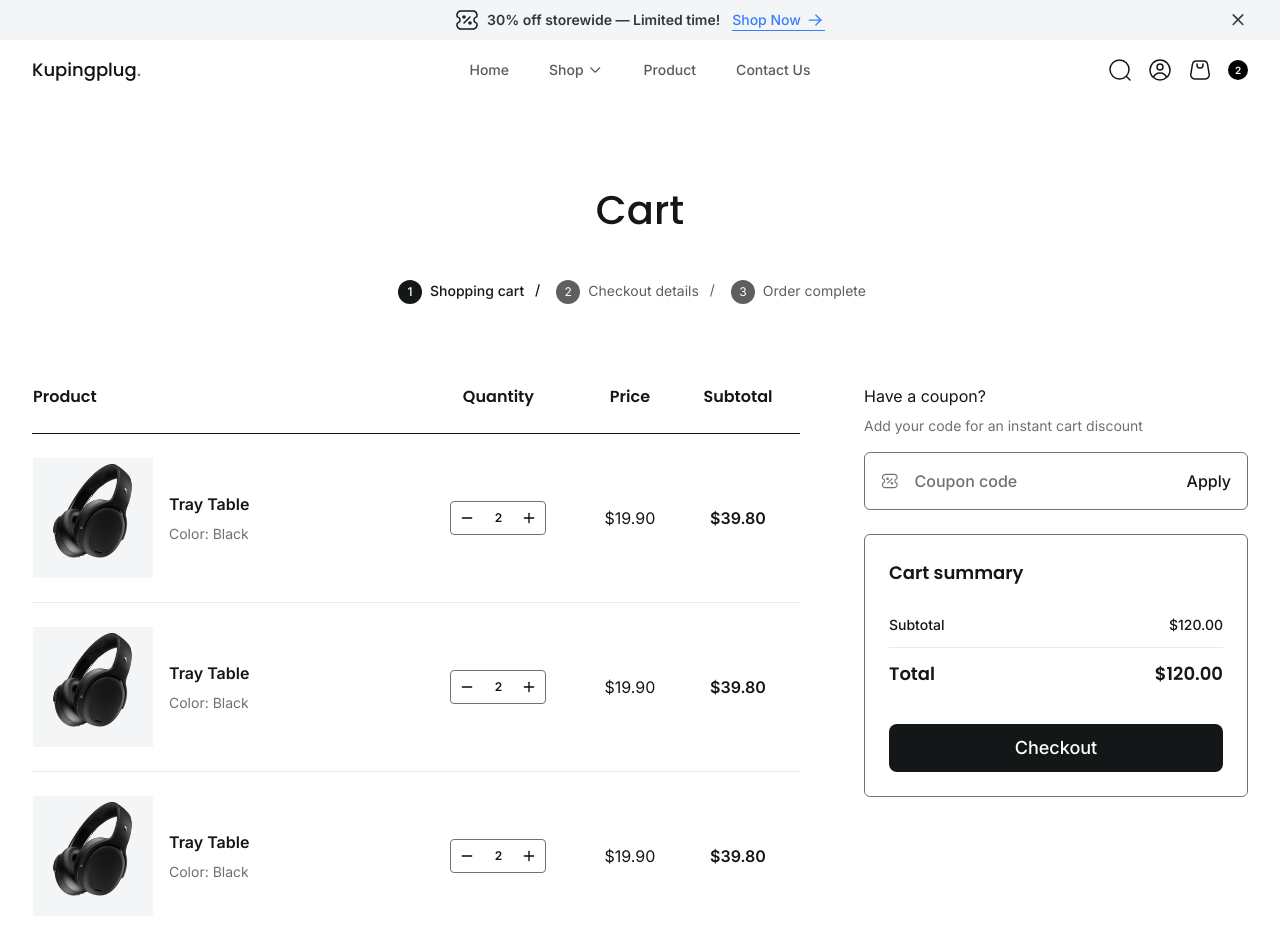
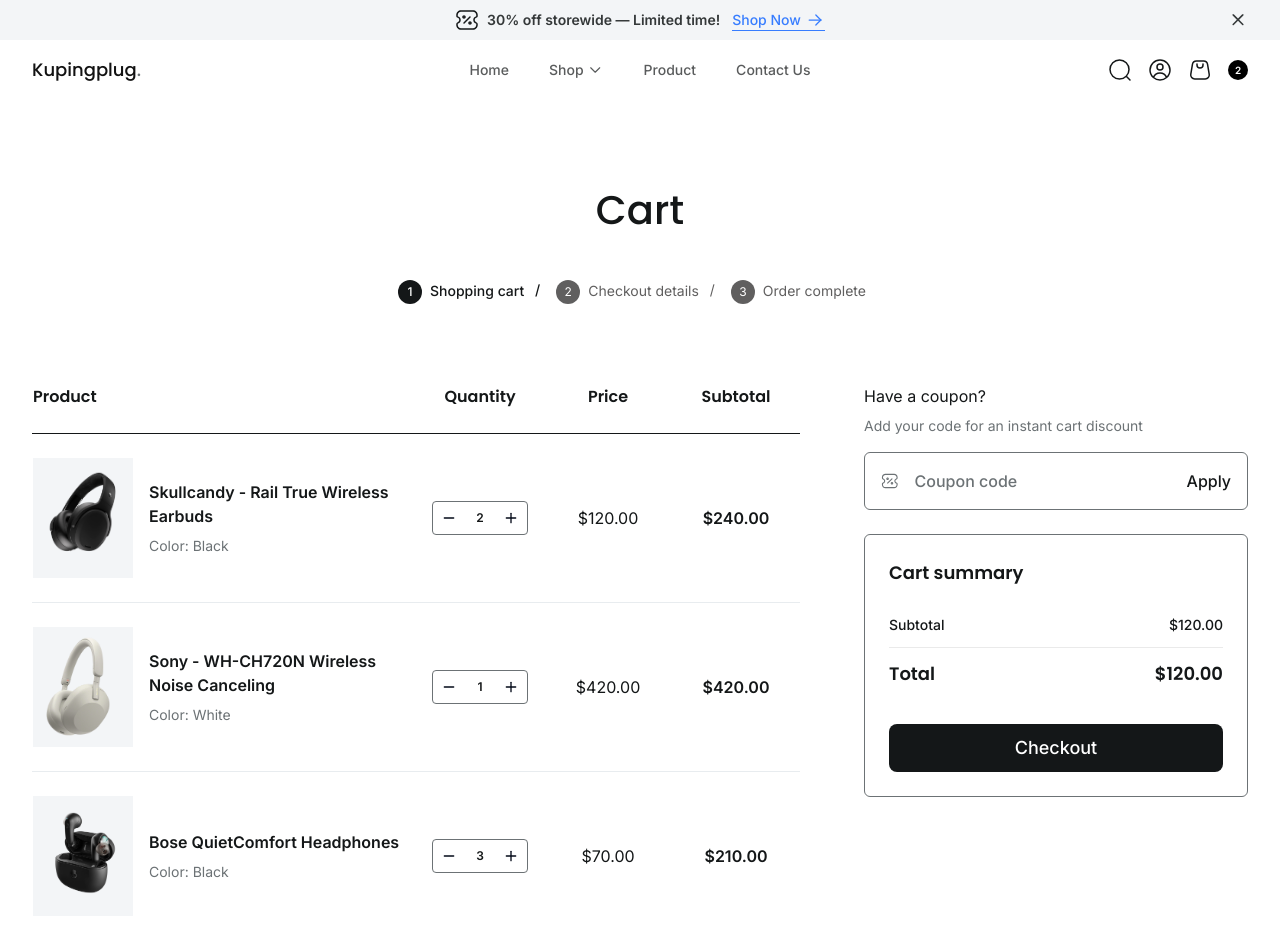
Before and after one commit to pujiragil/kupingplug, a Next.js app: page /cart in a window 1280 px wide. Shown: the top 952 px of the page. Built offline with nearby package versions, Linux system fonts and the light colour scheme.

Commit message:
add dummy carts data with catItem

```diff
--- a/app/(subroot)/cart/cartTable.tsx
+++ b/app/(subroot)/cart/cartTable.tsx
@@ -1,6 +1,41 @@
-// package
-import Image from "next/image";
-import { Minus, Plus, X } from "lucide-react";
+// ui
+import CartItem from "@/app/(subroot)/cart/cartItem";
+
+const carts = [
+  {
+    id: 1,
+    image: {
+      src: "/images/sumplekuping-1.png",
+      alt: "sumplekuping",
+    },
+    name: "Skullcandy - Rail True Wireless Earbuds",
+    quantity: 2,
+    price: 120,
+    color: "Black",
+  },
+  {
+    id: 2,
+    image: {
+      src: "/images/sumplekuping-2.png",
+      alt: "sumplekuping",
+    },
+    name: "Sony - WH-CH720N Wireless Noise Canceling",
+    quantity: 1,
+    price: 420,
+    color: "White",
+  },
+  {
+    id: 3,
+    image: {
+      src: "/images/sumplekuping-4.png",
+      alt: "sumplekuping",
+    },
+    name: "Bose QuietComfort Headphones",
+    quantity: 3,
+    price: 70,
+    color: "Black",
+  },
+];
 
 const CartTable = () => {
   return (
@@ -23,189 +58,14 @@
       </thead>
 
       <tbody>
-        <tr className="border-b border-[#E8ECEF] last:border-b-0">
-          <td className="py-6">
-            <div className="flex gap-4 sm:items-center">
-              <div className="h-[120px] min-w-[120px] max-w-[120px] bg-[#F3F5F7]">
-                <Image
-                  src="/images/sumplekuping-1.png"
-                  alt="sumplekuping"
-                  width={231}
-                  height={308}
-                  className="h-full w-full object-cover"
-                />
-              </div>
-              <div className="w-full space-y-2">
-                <div className="flex items-center justify-between">
-                  <p className="font-inter text-sm font-semibold text-[#141718] sm:text-base">
-                    Tray Table
-                  </p>
-                  <p className="font-inter text-sm font-semibold text-[#141718] sm:hidden">
-                    $19.90
-                  </p>
-                </div>
-
-                <div className="flex items-center justify-between">
-                  <p className="font-inter text-xs font-normal text-[#6C7275] sm:text-sm">
-                    Color: Black
-                  </p>
-                  <X stroke="#6C7275" className="h-6 w-6 sm:hidden" />
-                </div>
-
-                <div className="flex w-[96px] items-center justify-between rounded border border-[#6C7275] p-2 sm:hidden">
-                  <Minus className="h-4 w-4" />
-                  <span className="font-inter text-xs font-semibold text-[#141718]">
-                    2
-                  </span>
-                  <Plus className="h-4 w-4" />
-                </div>
-              </div>
-            </div>
-          </td>
-          <td className="hidden py-6 sm:table-cell">
-            <div className="flex justify-center">
-              <div className="flex w-[96px] items-center justify-between rounded border border-[#6C7275] p-2">
-                <Minus className="h-4 w-4" />
-                <span className="font-inter text-xs font-semibold text-[#141718]">
-                  2
-                </span>
-                <Plus className="h-4 w-4" />
-              </div>
-            </div>
-          </td>
-          <td className="hidden py-6 sm:table-cell">
-            <p className="text-center font-inter text-base font-normal text-[#141718]">
-              $19.90
-            </p>
-          </td>
-          <td className="hidden py-6 sm:table-cell">
-            <p className="text-center font-inter text-base font-semibold text-[#141718]">
-              $39.80
-            </p>
-          </td>
-        </tr>
-        <tr className="border-b border-[#E8ECEF] last:border-b-0">
-          <td className="py-6">
-            <div className="flex gap-4 sm:items-center">
-              <div className="h-[120px] min-w-[120px] max-w-[120px] bg-[#F3F5F7]">
-                <Image
-                  src="/images/sumplekuping-1.png"
-                  alt="sumplekuping"
-                  width={231}
-                  height={308}
-                  className="h-full w-full object-cover"
-                />
-              </div>
-              <div className="w-full space-y-2">
-                <div className="flex items-center justify-between">
-                  <p className="font-inter text-sm font-semibold text-[#141718] sm:text-base">
-                    Tray Table
-                  </p>
-                  <p className="font-inter text-sm font-semibold text-[#141718] sm:hidden">
-                    $19.90
-                  </p>
-                </div>
-
-                <div className="flex items-center justify-between">
-                  <p className="font-inter text-xs font-normal text-[#6C7275] sm:text-sm">
-                    Color: Black
-                  </p>
-                  <X stroke="#6C7275" className="h-6 w-6 sm:hidden" />
-                </div>
-
-                <div className="flex w-[96px] items-center justify-between rounded border border-[#6C7275] p-2 sm:hidden">
-                  <Minus className="h-4 w-4" />
-                  <span className="font-inter text-xs font-semibold text-[#141718]">
-                    2
-                  </span>
-                  <Plus className="h-4 w-4" />
-                </div>
-              </div>
-            </div>
-          </td>
-          <td className="hidden py-6 sm:table-cell">
-            <div className="flex justify-center">
-              <div className="flex w-[96px] items-center justify-between rounded border border-[#6C7275] p-2">
-                <Minus className="h-4 w-4" />
-                <span className="font-inter text-xs font-semibold text-[#141718]">
-                  2
-                </span>
-                <Plus className="h-4 w-4" />
-              </div>
-            </div>
-          </td>
-          <td className="hidden py-6 sm:table-cell">
-            <p className="text-center font-inter text-base font-normal text-[#141718]">
-              $19.90
-            </p>
-          </td>
-          <td className="hidden py-6 sm:table-cell">
-            <p className="text-center font-inter text-base font-semibold text-[#141718]">
-              $39.80
-            </p>
-          </td>
-        </tr>
-        <tr className="border-b border-[#E8ECEF] last:border-b-0">
-          <td className="py-6">
-            <div className="flex gap-4 sm:items-center">
-              <div className="h-[120px] min-w-[120px] max-w-[120px] bg-[#F3F5F7]">
-                <Image
-                  src="/images/sumplekuping-1.png"
-                  alt="sumplekuping"
-                  width={231}
-                  height={308}
-                  className="h-full w-full object-cover"
-                />
-              </div>
-              <div className="w-full space-y-2">
-                <div className="flex items-center justify-between">
-                  <p className="font-inter text-sm font-semibold text-[#141718] sm:text-base">
-                    Tray Table
-                  </p>
-                  <p className="font-inter text-sm font-semibold text-[#141718] sm:hidden">
-                    $19.90
-                  </p>
-                </div>
-
-                <div className="flex items-center justify-between">
-                  <p className="font-inter text-xs font-normal text-[#6C7275] sm:text-sm">
-                    Color: Black
-                  </p>
-                  <X stroke="#6C7275" className="h-6 w-6 sm:hidden" />
-                </div>
-
-                <div className="flex w-[96px] items-center justify-between rounded border border-[#6C7275] p-2 sm:hidden">
-                  <Minus className="h-4 w-4" />
-                  <span className="font-inter text-xs font-semibold text-[#141718]">
-                    2
-                  </span>
-                  <Plus className="h-4 w-4" />
-                </div>
-              </div>
-            </div>
-          </td>
-          <td className="hidden py-6 sm:table-cell">
-            <div className="flex justify-center">
-              <div className="flex w-[96px] items-center justify-between rounded border border-[#6C7275] p-2">
-                <Minus className="h-4 w-4" />
-                <span className="font-inter text-xs font-semibold text-[#141718]">
-                  2
-                </span>
-                <Plus className="h-4 w-4" />
-              </div>
-            </div>
-          </td>
-          <td className="hidden py-6 sm:table-cell">
-            <p className="text-center font-inter text-base font-normal text-[#141718]">
-              $19.90
-            </p>
-          </td>
-          <td className="hidden py-6 sm:table-cell">
-            <p className="text-center font-inter text-base font-semibold text-[#141718]">
-              $39.80
-            </p>
-          </td>
-        </tr>
+        {carts.map((cart) => (
+          <tr
+            key={cart.id}
+            className="border-b border-[#E8ECEF] last:border-b-0"
+          >
+            <CartItem product={cart} />
+          </tr>
+        ))}
       </tbody>
     </table>
   );
```
